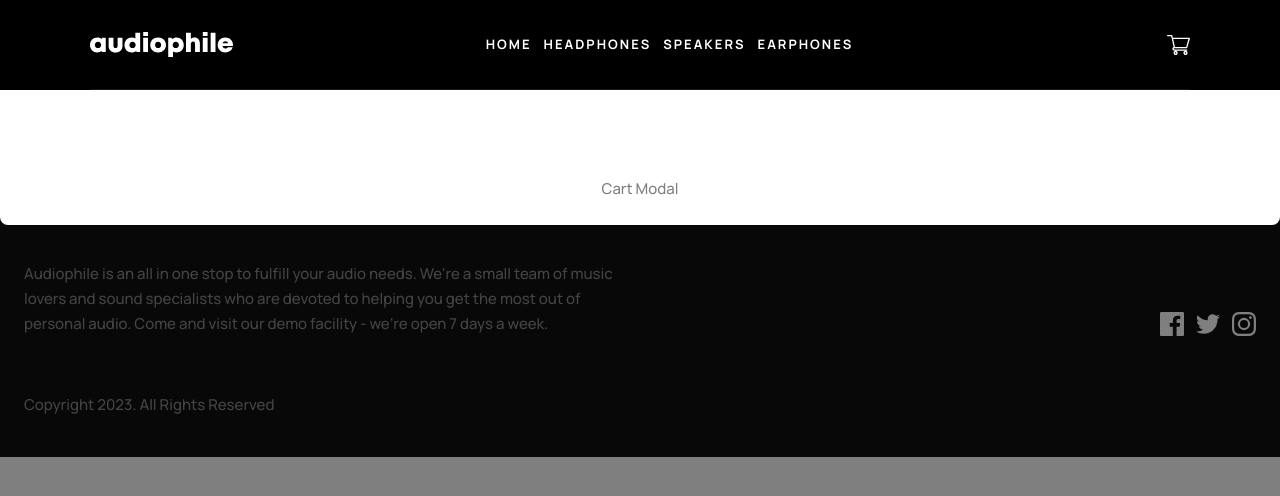
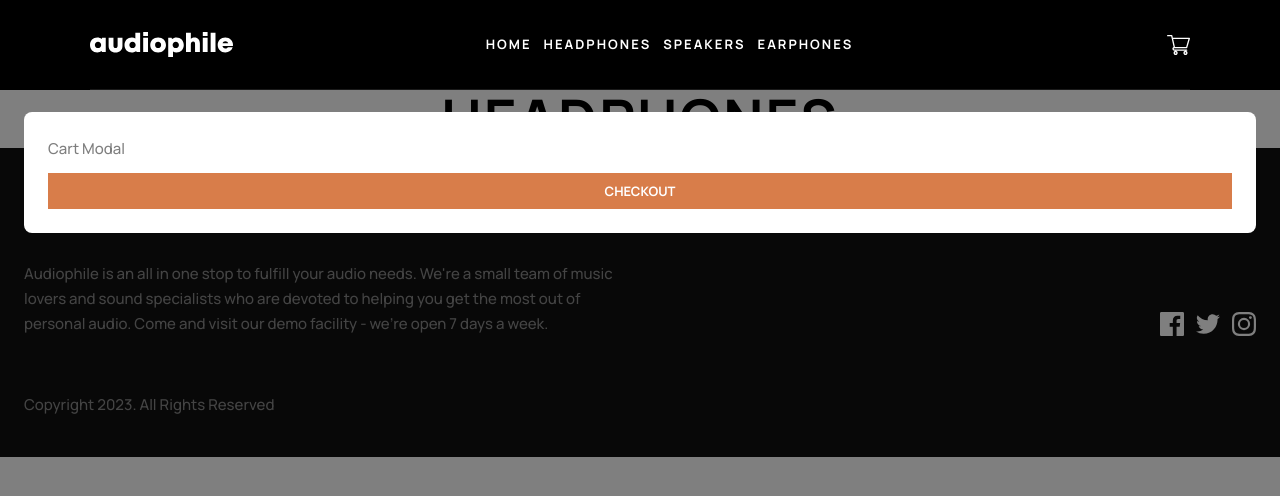
Before and after one commit to scottmotion/audiophile-ecommerce, a React (Vite) app: page /audiophile-ecommerce/headphones in a window 1280 px wide. Both pictures are taken after a click on the icon 1178 px from the left and 44 px from the top of the page. Shown: the top 496 px of the page. Built offline with nearby package versions, Linux system fonts and the light colour scheme.

Commit message:
cart modal

```diff
--- a/src/Components/CartModal.tsx
+++ b/src/Components/CartModal.tsx
@@ -10,8 +10,12 @@ export default function CartModal({ toggleCart }: CartModalProps) {
         className="fixed left-1/2 top-1/2 h-screen w-screen -translate-x-1/2 -translate-y-1/2 bg-black opacity-50"
         onClick={e => toggleCart(e)}
       ></div>
-      <div className="fixed top-20 z-40 flex max-h-[calc(100vh-8rem)] w-full flex-col justify-start gap-20 overflow-y-auto rounded-b-lg bg-white p-6 pt-24 md:flex-row md:justify-center md:gap-3">
+      <div
+        id="cart"
+        className="fixed right-6 top-28 z-40 flex max-h-[calc(100vh-8rem)] w-full max-w-[calc(100vw-3rem)] flex-col justify-start gap-3 overflow-y-auto rounded-lg bg-white p-6"
+      >
         <p>Cart Modal</p>
+        <button className="btn btn-1">Checkout</button>
       </div>
     </>
   );
--- a/src/Components/MobileMenu.tsx
+++ b/src/Components/MobileMenu.tsx
@@ -16,7 +16,7 @@ export default function MobileMenu({ toggleMobileMenu }: MobileMenuProps) {
         <Link
           to={"/headphones"}
           onClick={toggleMobileMenu}
-          className="flex basis-1/3 flex-col content-end items-center rounded-lg bg-light-grey p-5"
+          className="flex basis-1/3 flex-col items-center rounded-lg bg-light-grey p-5"
         >
           <img
             src="src/assets/shared/thumbnails/image-category-thumbnail-headphones.png"
@@ -32,7 +32,7 @@ export default function MobileMenu({ toggleMobileMenu }: MobileMenuProps) {
         <Link
           to={"/speakers"}
           onClick={toggleMobileMenu}
-          className="flex basis-1/3 flex-col content-end items-center rounded-lg bg-light-grey p-5"
+          className="flex basis-1/3 flex-col items-center rounded-lg bg-light-grey p-5"
         >
           <img
             src="src/assets/shared/thumbnails/image-category-thumbnail-speakers.png"
@@ -48,7 +48,7 @@ export default function MobileMenu({ toggleMobileMenu }: MobileMenuProps) {
         <Link
           to={"/earphones"}
           onClick={toggleMobileMenu}
-          className="flex basis-1/3 flex-col content-end items-center rounded-lg bg-light-grey p-5"
+          className="flex basis-1/3 flex-col items-center rounded-lg bg-light-grey p-5"
         >
           <img
             src="src/assets/shared/thumbnails/image-category-thumbnail-earphones.png"
--- a/tailwind.config.js
+++ b/tailwind.config.js
@@ -95,6 +95,9 @@ export default {
     plugin(function ({ addComponents, theme }) {
       addComponents({
         ".btn": {
+          display: "flex",
+          justifyContent: "center",
+          alignItems: "center",
           padding: ".5rem 1rem",
           borderRadius: "0",
           fontSize: "13px",
```
